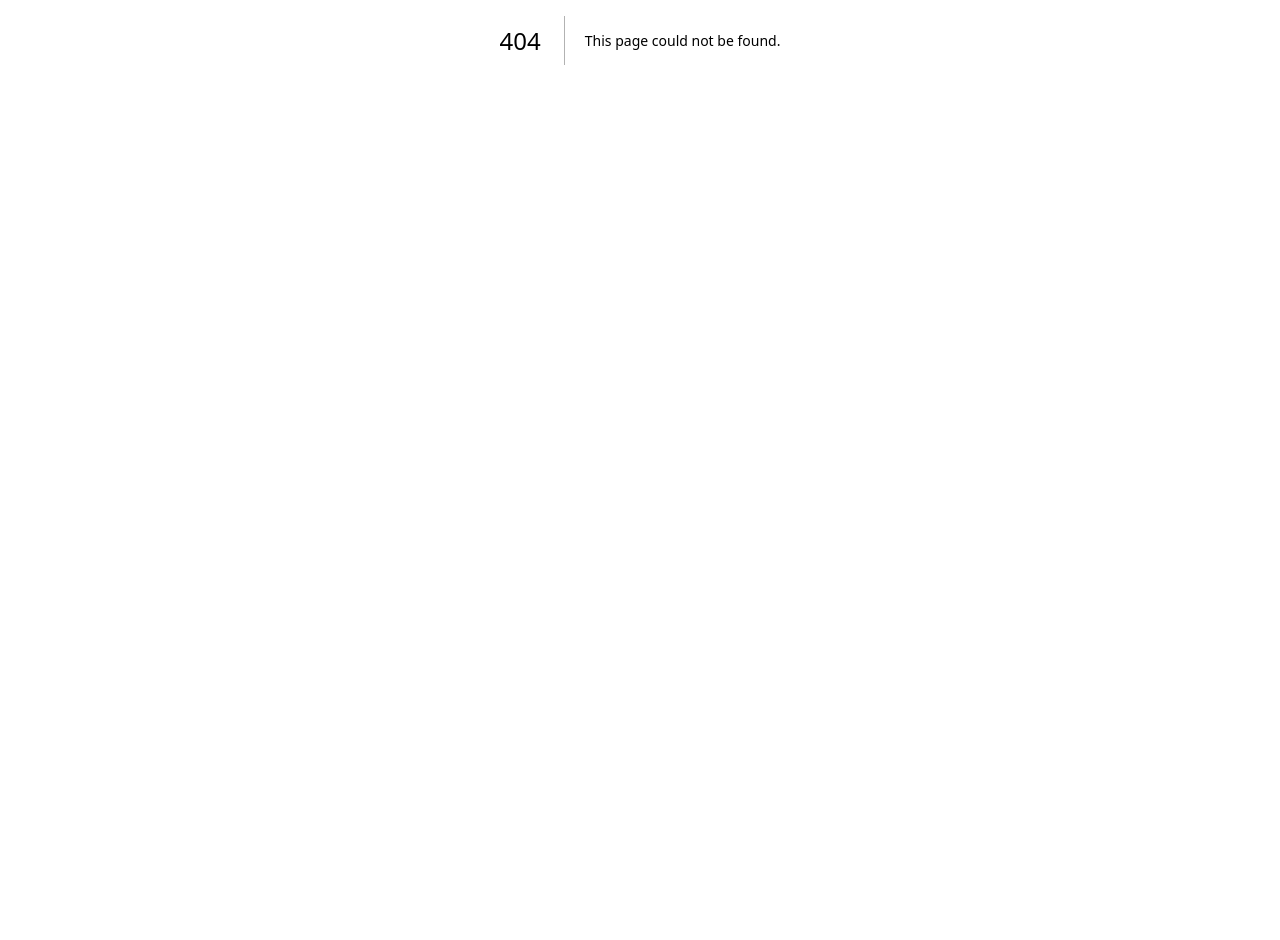
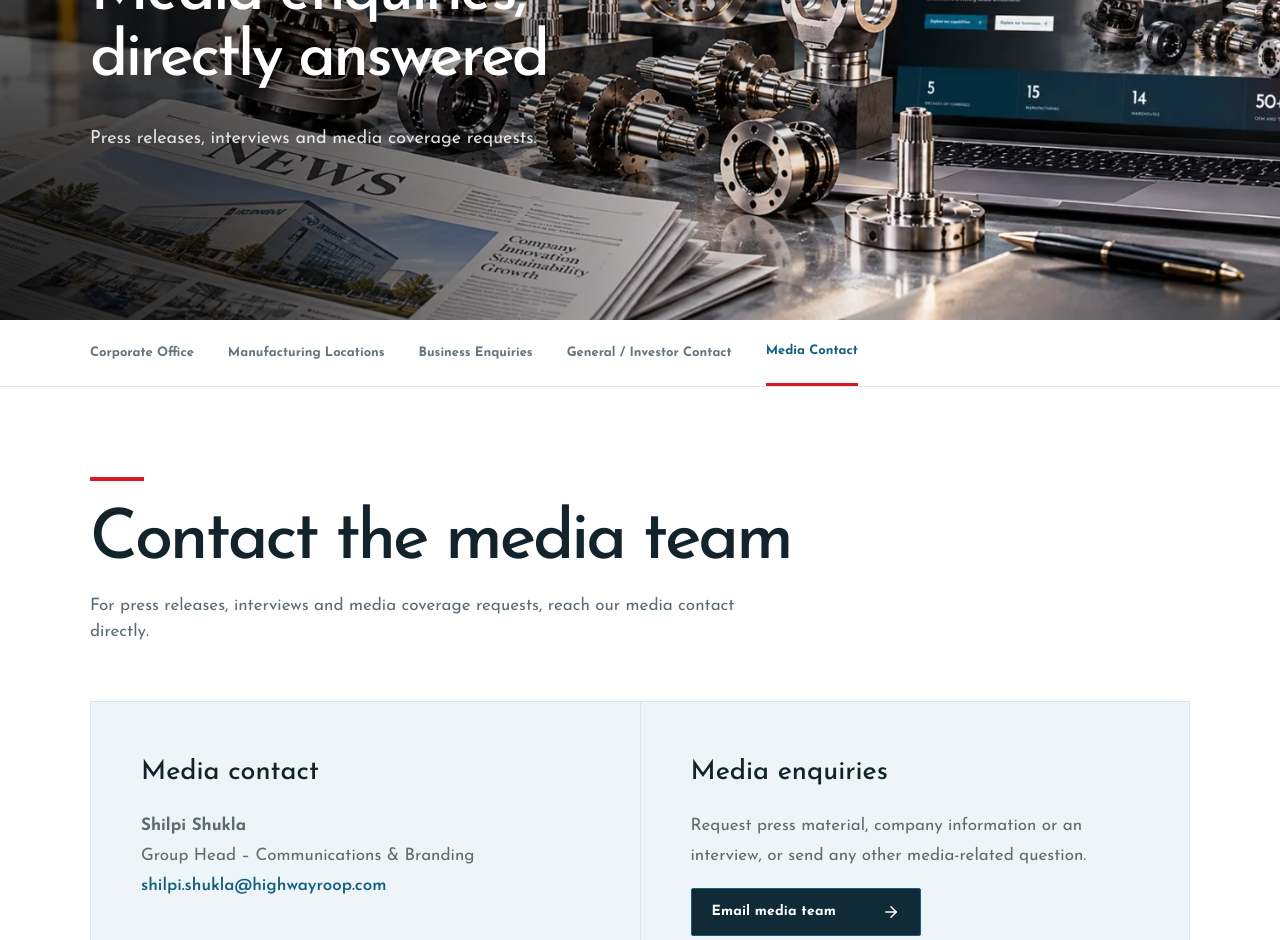
Before and after one commit to Akash-abacusdesk/highwayroop, a Next.js app: page /contact/media-contact in a window 1280 px wide. Before the commit this address had no page. Shown: the part 360-1300 px from the top of the page. Before the commit the page ends 800 px from the top, so only its background shows below. Built offline with nearby package versions, Linux system fonts and the light colour scheme.

Commit message:
Contact: media contact and manufacturing locations pages, nav links

```diff
--- /dev/null
+++ b/app/contact/media-contact/page.tsx
@@ -0,0 +1,41 @@
+import { ArrowRight } from 'lucide-react'
+import type { Metadata } from 'next'
+import PageHero from '@/components/about/PageHero'
+import SubNav from '@/components/about/SubNav'
+import SectionHead from '@/components/about/SectionHead'
+
+const MEDIA_EMAIL = 'shilpi.shukla@highwayroop.com'
+
+export const metadata: Metadata = { title: 'Media Contact | Highway Roop' }
+
+export default function MediaContact() {
+  return (
+    <>
+      <PageHero
+        title={<>Media enquiries,<br />directly answered</>}
+        copy="Press releases, interviews and media coverage requests."
+        image="hero-news"
+      />
+      <SubNav />
+
+      <section className="ab-section">
+        <div className="shell">
+          <SectionHead title={<>Contact the media team</>}>
+            For press releases, interviews and media coverage requests, reach our media contact directly.
+          </SectionHead>
+          <div className="ab-office">
+            <div>
+              <h3>Media contact</h3>
+              <p><strong>Shilpi Shukla</strong><br />Group Head – Communications &amp; Branding<br /><a href={`mailto:${MEDIA_EMAIL}?subject=Media%20Enquiry`}>{MEDIA_EMAIL}</a></p>
+            </div>
+            <div>
+              <h3>Media enquiries</h3>
+              <p>Request press material, company information or an interview, or send any other media-related question.</p>
+              <a className="button primary" href={`mailto:${MEDIA_EMAIL}?subject=Media%20Enquiry`}>Email media team <span><ArrowRight size={18} aria-hidden="true" /></span></a>
+            </div>
+          </div>
+        </div>
+      </section>
+    </>
+  )
+}
--- a/components/ContactSection.tsx
+++ b/components/ContactSection.tsx
@@ -16,7 +16,7 @@ const defaultContent: ContactContent = {
 const ROUTES: [string, string][] = [
   ['/contact/business-enquiries', 'Business enquiries'],
   ['/contact/business-enquiries', 'Supplier enquiries'],
-  ['/contact/general-investor-contact', 'Media enquiries'],
+  ['/contact/media-contact', 'Media enquiries'],
   ['/careers', 'Careers'],
   ['/contact/general-investor-contact', 'Investor enquiries'],
 ]
--- a/components/Header.tsx
+++ b/components/Header.tsx
@@ -51,8 +51,8 @@ const MENUS: Menu[] = [
     label: 'Contact', href: '/contact/corporate-office',
     intro: 'Reach our offices, plants and business teams.',
     cols: [
-      { title: 'OFFICES & PLANTS', links: [['/contact/corporate-office', 'Corporate Office'], ['/about/global-presence', 'Manufacturing Locations']] },
-      { title: 'GET IN TOUCH', links: [['/contact/business-enquiries', 'Business Enquiries'], ['/contact/general-investor-contact', 'General / Investor Contact'], ['/contact/general-investor-contact#media', 'Media Contact']] },
+      { title: 'OFFICES & PLANTS', links: [['/contact/corporate-office', 'Corporate Office'], ['/contact/manufacturing-locations', 'Manufacturing Locations']] },
+      { title: 'GET IN TOUCH', links: [['/contact/business-enquiries', 'Business Enquiries'], ['/contact/general-investor-contact', 'General / Investor Contact'], ['/contact/media-contact', 'Media Contact']] },
     ],
   },
 ]
--- a/components/about/data.ts
+++ b/components/about/data.ts
@@ -49,8 +49,10 @@ export const SUSTAINABILITY_LINKS = [
 
 export const CONTACT_LINKS = [
   { href: '/contact/corporate-office', label: 'Corporate Office' },
+  { href: '/contact/manufacturing-locations', label: 'Manufacturing Locations' },
   { href: '/contact/business-enquiries', label: 'Business Enquiries' },
   { href: '/contact/general-investor-contact', label: 'General / Investor Contact' },
+  { href: '/contact/media-contact', label: 'Media Contact' },
 ]
 
 export const PHONE = { label: '+91 83969 99592', href: 'tel:+918396999592' }
```
Also changed, not shown: app/contact/general-investor-contact/page.tsx (+0 -21 lines), app/contact/manufacturing-locations/page.tsx (added, +20 -0 lines).
